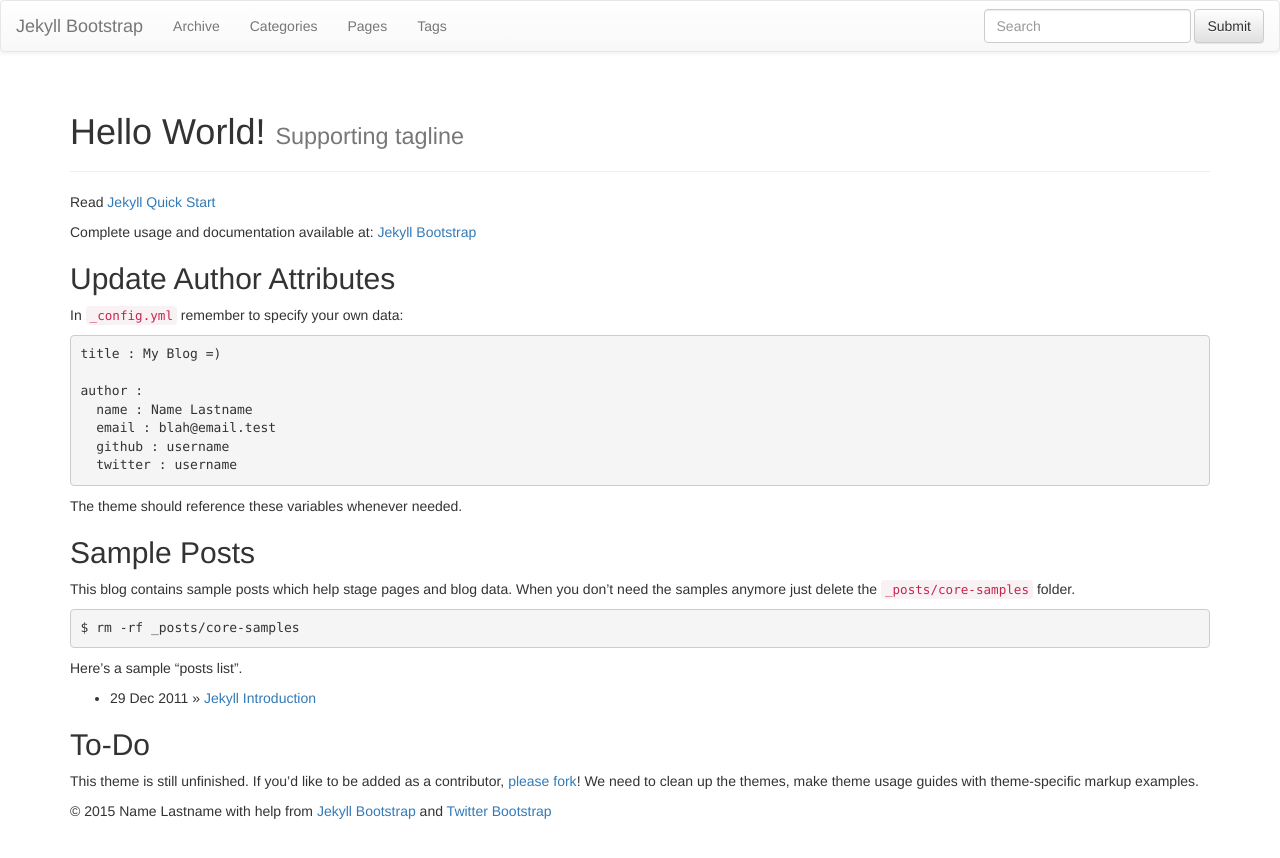
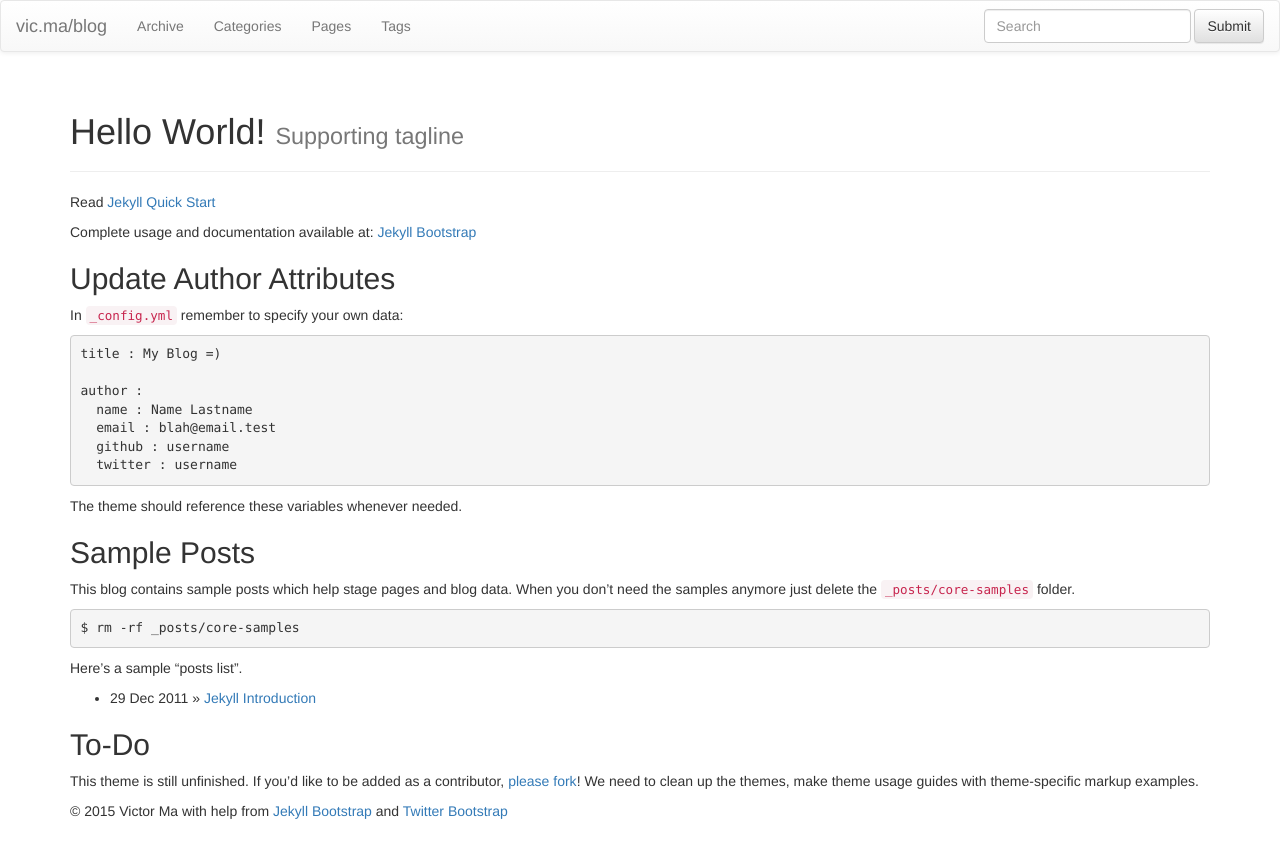
Before and after one commit to vicflair/blog, a Jekyll site: the page built from index.md, in a window 1280 px wide. Shown: the top 858 px of the page. Built offline with Jekyll 4.4.1, drawn with Linux system fonts in a browser that asks for light colours; nearby versions of some CDN libraries; library files that are not in the unit come from our copies.

Commit message:
modify _config.yml for proper url resolution, try 1

```diff
--- a/_config.yml
+++ b/_config.yml
@@ -8,12 +8,12 @@ highlighter: pygments
 # Themes are encouraged to use these universal variables
 # so be sure to set them if your theme uses them.
 #
-title : Jekyll Bootstrap
-tagline: Site Tagline
+title : vic.ma/blog
+tagline: Yeah, whatever.
 author :
-  name : Name Lastname
-  email : blah@email.test
-  github : username
+  name : Victor Ma
+  email : victor.ma@gatech.edu
+  github : vicflair
   twitter : username
   feedburner : feedname
 
@@ -54,7 +54,7 @@ JB :
   #   - Only the following values are falsy: ["", null, false]
   #   - When setting BASE_PATH it must be a valid url.
   #     This means always setting the protocol (http|https) or prefixing with "/"
-  BASE_PATH : false
+  BASE_PATH : http://vicflair.github.io/blog
 
   # By default, the asset_path is automatically defined relative to BASE_PATH plus the enabled theme.
   # ex: [BASE_PATH]/assets/themes/[THEME-NAME]
```
